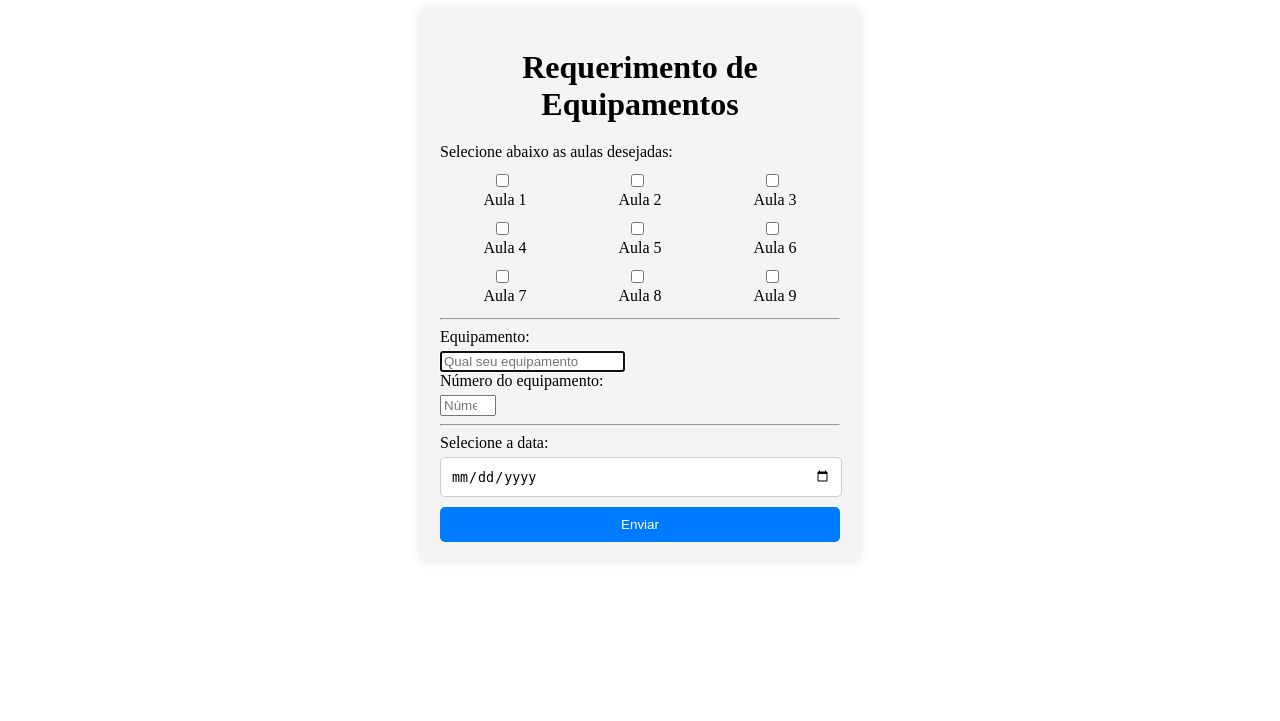
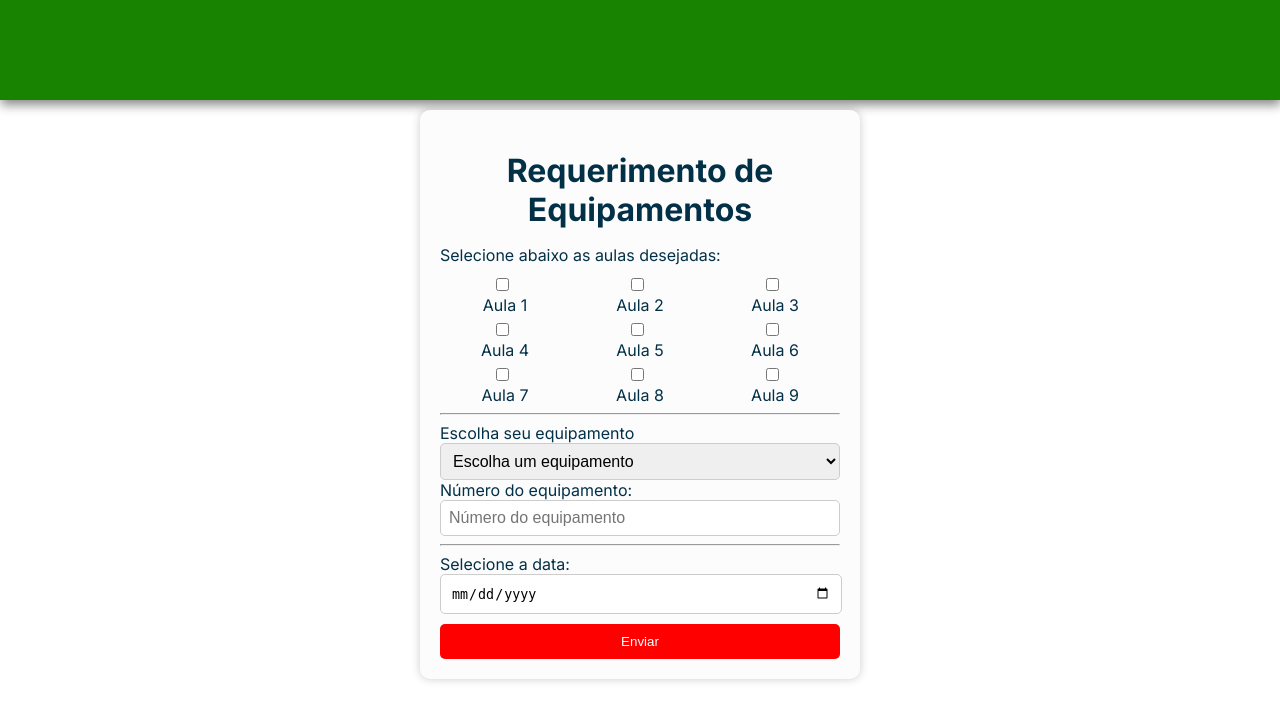
Before and after one commit to michelb948/ReservasHB, a PHP site: page /reserva.html in a window 1280 px wide. Shown: the top 721 px of the page. Run offline with PHP 8.4, Linux system fonts and the light colour scheme.

Commit message:
Add files via upload

```diff
--- a/reserv.css
+++ b/reserv.css
@@ -1,15 +1,31 @@
+@import url('https://fonts.googleapis.com/css2?family=Inter:wght@100;200;300;400;500;600;700;800;900&display=swap');
+
+body {
+    font-family: 'Inter', sans-serif;
+    margin: 0;
+    padding: 0;
+    color: #023047;
+}
+.container {
+    background-color: rgb(24, 131, 0);
+    width: 100%;
+    height: 100px;
+    box-shadow: 1px 5px 10px #898989;
+    border-radius: 0 0 0 0;
+}
 .formLogin {
     max-width: 400px;
     margin: 0 auto;
     padding: 20px;
-    background-color: #f4f4f4;
-    border-radius: 5px;
-    box-shadow: 0 0 10px rgba(0, 0, 0, 0.1);
+    background-color: #fcfcfc;
+    border-radius: 10px;
+    box-shadow: 0 0 10px rgba(0, 0, 0, 0.2);
+    margin-top: 10px;
 }
 
 .formLogin h1 {
     text-align: center;
-    margin-bottom: 20px;
+    margin-bottom: 10px;
 }
 
 .formLogin p {
@@ -28,7 +44,6 @@
 
 .formLogin label {
     display: block;
-    margin-bottom: 5px;
 }
 
 .formLogin input[type="checkbox"] {
@@ -42,12 +57,28 @@
     border: 1px solid #ccc;
 }
 
+.formLogin select {
+    width: 100%;
+    padding: 8px;
+    font-size: 16px;
+    border: 1px solid #ccc;
+    border-radius: 5px;
+    box-sizing: border-box;
+  }
+.formLogin input[type=number] {
+    width: 100%;
+    padding: 8px;
+    font-size: 16px;
+    border: 1px solid #ccc;
+    border-radius: 5px;
+    box-sizing: border-box;
+  }
 .formLogin input[type="submit"] {
     margin-top: 10px;
     display: block;
     width: 100%;
     padding: 10px;
-    background-color: #007bff;
+    background-color: #ff0000;
     color: #fff;
     border: none;
     border-radius: 5px;
@@ -56,5 +87,5 @@
 }
 
 .formLogin input[type="submit"]:hover {
-    background-color: #0056b3;
+    background-color: #c60000;
 }
--- a/reserva.html
+++ b/reserva.html
@@ -7,8 +7,11 @@
     <title>Reservar</title>
     <link rel="stylesheet" href="reserv.css">
 </head>
+
 <body>
-    <div class = "container">
+    <div class="container">
+
+
     </div>
     <div class="page">
         <form action="#.php" method="POST" class="formLogin"  onsubmit="return validarData()">
@@ -54,8 +57,14 @@
 
             </div>
             <hr>
-            <label for="cpf">Equipamento: </label>
-            <input type="text" name="equipamento" placeholder="Qual seu equipamento" autofocus="true" required />
+            <label for="Equipamentolabel">Escolha seu equipamento</label>
+            <select type="equipamento" name="Equipamento" placeholder="Número do equipamento" required="required">
+                <option value="" disabled selected hidden>Escolha um equipamento</option>
+                <option value="pj">Projetor</option>
+                <option value="Cx">Caixa de Som</option>
+                <option value="Rw">Roteador de WiFi</option>
+                <option value="cs">Cabos</option>
+            </select>
             <label for="numeroEquipamento">Número do equipamento:</label>
             <input type="number" id="numeroEquipamento" name="numeroEquipamento" placeholder="Número do equipamento" min="1" max="10" required>
             <hr>
```
